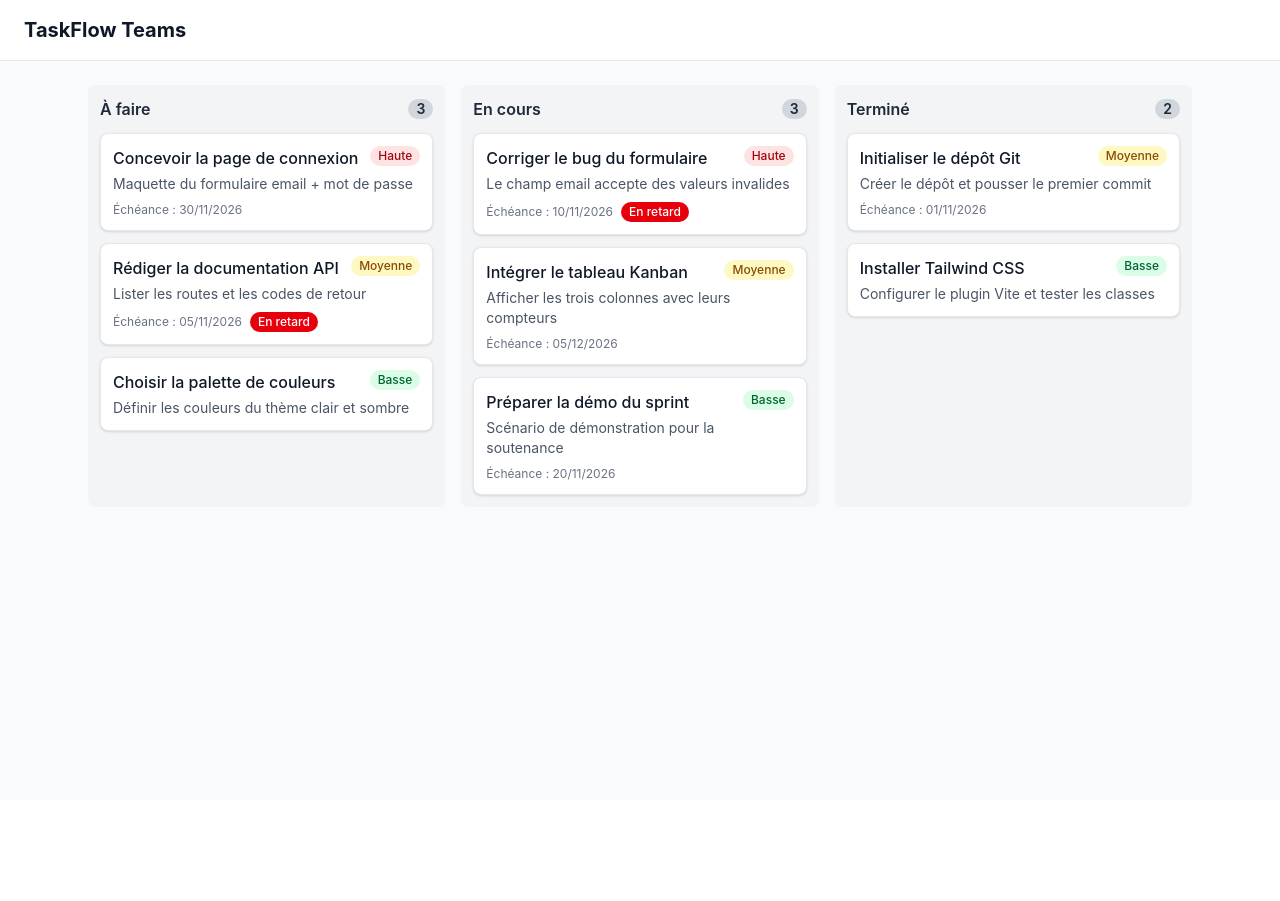
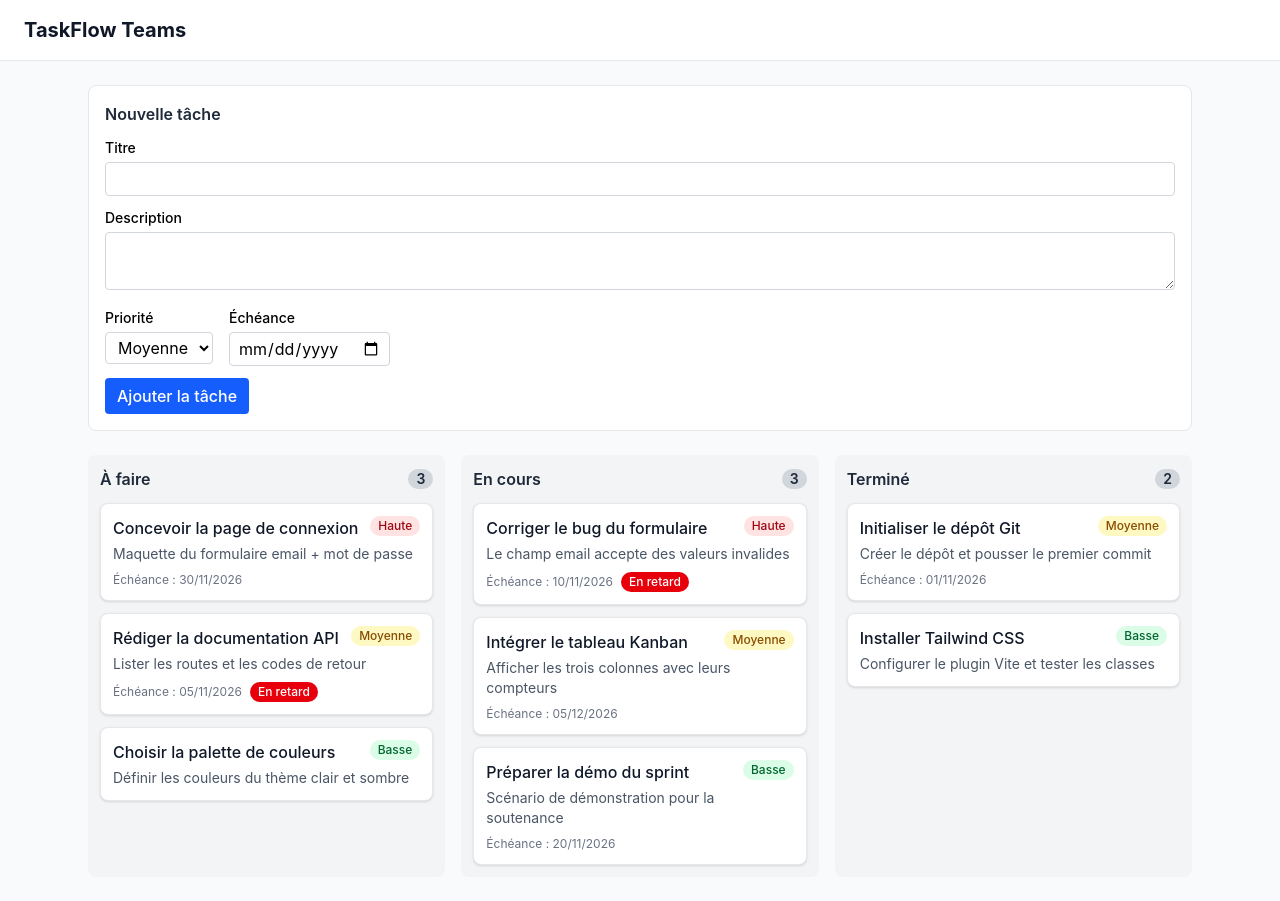
Before and after one commit to fouadisaid/taskflow-teams, a React (Vite) app: page / in a window 1280 px wide. Before the commit the page ends 800 px from the top, so only its background shows below. Built offline with nearby package versions, Linux system fonts and the light colour scheme.

Commit message:
feat: ajoute le formulaire contrôlé TaskForm et la création de tâches (J2)

```diff
--- a/src/api/types.ts
+++ b/src/api/types.ts
@@ -1,5 +1,6 @@
 export type TaskStatus = 'TODO' | 'DOING' | 'DONE'
 export type Priority = 'LOW' | 'MEDIUM' | 'HIGH'
+export type NewTask = Pick<Task, 'title' | 'description' | 'priority' | 'dueDate'>
 
 export interface Task {
   id: number
--- a/src/components/Board.tsx
+++ b/src/components/Board.tsx
@@ -1,8 +1,9 @@
 import {useState} from 'react'
-import type { Task, TaskStatus } from '../api/types'
+import type { NewTask, Task, TaskStatus } from '../api/types'
 import Column from './Column'
 import TaskCard from './TaskCard'
 import { mockTasks } from '../data/mockTasks'
+import TaskForm from './TaskForm'
 
 
 const COLUMNS: { status: TaskStatus; title: string }[] = [
@@ -12,10 +13,27 @@ const COLUMNS: { status: TaskStatus; title: string }[] = [
 ]
 
 function Board() {
-  const [tasks] = useState<Task[]>(mockTasks)
+  const [tasks, setTasks] = useState<Task[]>(mockTasks)
+
+  function handleAddTask(newTask: NewTask) {
+    setTasks((previous) => [
+      {
+        ...newTask,
+        id: Math.max(0, ...previous.map((task) => task.id)) + 1,
+        projectId: 1,
+        status: 'TODO',
+        assigneeId: null,
+        createdAt: new Date().toISOString(),
+      },
+      ...previous,
+    ])
+  }
 
   return (
-    <div className="grid gap-4 md:grid-cols-3">
+    <div className="space-y-6">
+      <TaskForm onAddTask={handleAddTask} />
+
+      <div className="grid gap-4 md:grid-cols-3">
       {COLUMNS.map(({ status, title }) => {
         const columnTasks = tasks.filter((task) => task.status === status)
 
@@ -27,7 +45,9 @@ function Board() {
           </Column>
         )
       })}
+      </div>
     </div>
+
   )
 }
 
--- /dev/null
+++ b/src/components/TaskForm.tsx
@@ -0,0 +1,137 @@
+import { useState, type FormEvent } from 'react'
+import type { NewTask, Priority } from '../api/types'
+import { todayISO } from '../utils/tasks'
+
+interface TaskFormProps {
+  onAddTask: (task: NewTask) => void
+}
+
+const PRIORITY_OPTIONS: { value: Priority; label: string }[] = [
+  { value: 'LOW', label: 'Basse' },
+  { value: 'MEDIUM', label: 'Moyenne' },
+  { value: 'HIGH', label: 'Haute' },
+]
+
+function TaskForm({ onAddTask }: TaskFormProps) {
+  const [title, setTitle] = useState('')
+  const [description, setDescription] = useState('')
+  const [priority, setPriority] = useState<Priority>('MEDIUM')
+  const [dueDate, setDueDate] = useState('')
+  const [submitted, setSubmitted] = useState(false)
+
+  const titleError =
+    title.trim().length < 3 ? 'Le titre doit contenir au moins 3 caractères.' : null
+  const dueDateError =
+    dueDate !== '' && dueDate < todayISO()
+      ? "L'échéance ne peut pas être dans le passé."
+      : null
+  const hasErrors = titleError !== null || dueDateError !== null
+
+  function handlePriorityChange(value: string) {
+    const option = PRIORITY_OPTIONS.find((o) => o.value === value)
+    if (option) setPriority(option.value)
+  }
+
+  function handleSubmit(event: FormEvent<HTMLFormElement>) {
+    event.preventDefault()
+    setSubmitted(true)
+    if (hasErrors) return
+
+    onAddTask({
+      title: title.trim(),
+      description: description.trim(),
+      priority,
+      dueDate: dueDate === '' ? null : dueDate,
+    })
+
+    setTitle('')
+    setDescription('')
+    setPriority('MEDIUM')
+    setDueDate('')
+    setSubmitted(false)
+  }
+
+  return (
+    <form
+      onSubmit={handleSubmit}
+      noValidate
+      className="space-y-3 rounded-lg border border-gray-200 bg-white p-4"
+    >
+      <h2 className="font-semibold text-gray-800">Nouvelle tâche</h2>
+
+      <div>
+        <label htmlFor="task-title" className="block text-sm font-medium">
+          Titre
+        </label>
+        <input
+          id="task-title"
+          type="text"
+          value={title}
+          onChange={(e) => setTitle(e.target.value)}
+          className="mt-1 w-full rounded border border-gray-300 px-2 py-1"
+        />
+        {submitted && titleError && (
+          <p className="mt-1 text-sm text-red-600">{titleError}</p>
+        )}
+      </div>
+
+      <div>
+        <label htmlFor="task-description" className="block text-sm font-medium">
+          Description
+        </label>
+        <textarea
+          id="task-description"
+          value={description}
+          onChange={(e) => setDescription(e.target.value)}
+          className="mt-1 w-full rounded border border-gray-300 px-2 py-1"
+        />
+      </div>
+
+      <div className="flex gap-4">
+        <div>
+          <label htmlFor="task-priority" className="block text-sm font-medium">
+            Priorité
+          </label>
+          <select
+            id="task-priority"
+            value={priority}
+            onChange={(e) => handlePriorityChange(e.target.value)}
+            className="mt-1 rounded border border-gray-300 px-2 py-1"
+          >
+            {PRIORITY_OPTIONS.map((option) => (
+              <option key={option.value} value={option.value}>
+                {option.label}
+              </option>
+            ))}
+          </select>
+        </div>
+
+        <div>
+          <label htmlFor="task-due-date" className="block text-sm font-medium">
+            Échéance
+          </label>
+          <input
+            id="task-due-date"
+            type="date"
+            min={todayISO()}
+            value={dueDate}
+            onChange={(e) => setDueDate(e.target.value)}
+            className="mt-1 rounded border border-gray-300 px-2 py-1"
+          />
+          {submitted && dueDateError && (
+            <p className="mt-1 text-sm text-red-600">{dueDateError}</p>
+          )}
+        </div>
+      </div>
+
+      <button
+        type="submit"
+        className="rounded bg-blue-600 px-3 py-1.5 font-medium text-white hover:bg-blue-700"
+      >
+        Ajouter la tâche
+      </button>
+    </form>
+  )
+}
+
+export default TaskForm
--- a/src/utils/tasks.ts
+++ b/src/utils/tasks.ts
@@ -1,7 +1,11 @@
 import type { Task } from '../api/types'
+
+export function todayISO(): string {
+  return new Date().toLocaleDateString('en-CA')
+}
 
 export function isOverdue(task: Task): boolean {
   if (task.dueDate === null || task.status === 'DONE') return false
-  const today = new Date().toLocaleDateString('en-CA') // "2026-11-14"
+  const today = todayISO()
   return task.dueDate < today
 }
```
